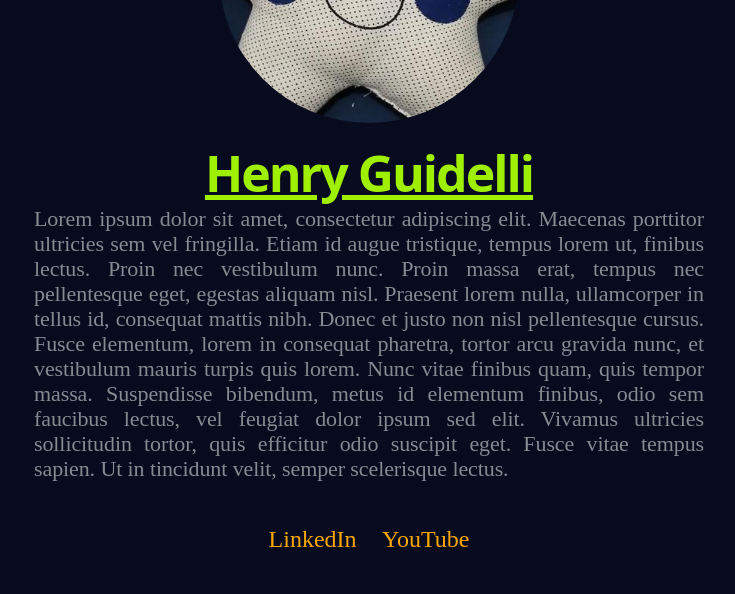
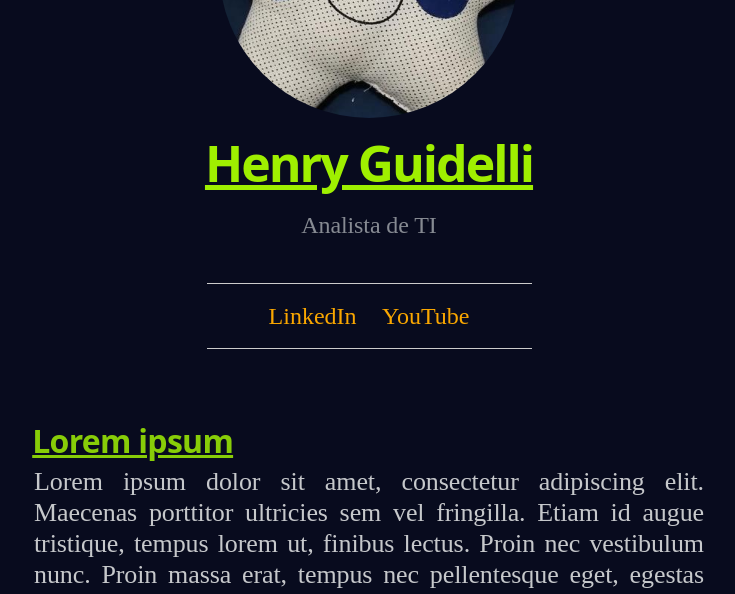
Before and after one commit to HenryGuidelli/SITES, a plain HTML site: page index.html in a window 1280 px wide. Shown: the part 202-796 px from the top of the page, without its empty margins (271-1006 px from the left). Drawn offline with Linux system fonts and the light colour scheme; a script that the page names is missing.

Commit message:
Dividers

```diff
--- a/index.html
+++ b/index.html
@@ -27,14 +27,15 @@
     <div class="container">
       <div class="row">
         <div class="col-xs-12 text-align-center">
-          <a href="/images/perfil.jpeg" target="_blank">
+          <a href="https://linkedin.com/in/henryguidelli/" target="_blank">
             <img class="hero-image" src="/images/perfil.jpeg" title="Henry Guidelli">
           </a>
           <h1 class="hero-title">Henry Guidelli</h1>
           <div class="hero-description">
-            Lorem ipsum dolor sit amet, consectetur adipiscing elit. Maecenas porttitor ultricies sem vel fringilla. Etiam id augue tristique, tempus lorem ut, finibus lectus. Proin nec vestibulum nunc. Proin massa erat, tempus nec pellentesque eget, egestas aliquam nisl. Praesent lorem nulla, ullamcorper in tellus id, consequat mattis nibh. Donec et justo non nisl pellentesque cursus. Fusce elementum, lorem in consequat pharetra, tortor arcu gravida nunc, et vestibulum mauris turpis quis lorem. Nunc vitae finibus quam, quis tempor massa. Suspendisse bibendum, metus id elementum finibus, odio sem faucibus lectus, vel feugiat dolor ipsum sed elit. Vivamus ultricies sollicitudin tortor, quis efficitur odio suscipit eget. Fusce vitae tempus sapien. Ut in tincidunt velit, semper scelerisque lectus.
+            Analista de TI
 			    </div>
-          <br>
+
+          <hr class="divider">
           <div class="hero-links">
             <a href="https://linkedin.com/in/henryguidelli/" target="_blank">LinkedIn</a>
             <a href="https://youtube.com/@sguide" target="_blank">YouTube</a>
@@ -85,6 +86,7 @@
             <a href="https://linkedin.com/in/henryguidelli/" target="_blank">LinkedIn</a>
             <a href="https://youtube.com/@sguide" target="_blank">YouTube</a>
           </div>
+          <hr class="divider">
         </div>
       </div>
 
@@ -92,10 +94,9 @@
         <div class="col-xs-12 text-align-center">
 			  <div class="github-card" data-github="henryguidelli" data-width="325" data-height="150" data-theme="default"></div>
 			  <script src="//cdn.jsdelivr.net/github-cards/latest/widget.js"></script>
-          <hr class="divider">
         </div>
       </div>
-
+      <hr class="divider">
     </div>
 
   </body>
--- a/styles/custom.css
+++ b/styles/custom.css
@@ -29,7 +29,7 @@
     font-size: 50px;
     letter-spacing: -2px;
     line-height: 50px;
-    margin: 0 0 8px 0;
+    margin: 0 0 20px 0;
     color: #9fef00;
   }
 
@@ -38,7 +38,7 @@
     color: #88cd08;
     letter-spacing: -0.72px;
     line-height: 43px;
-    margin: 40px 0 4px -1.8px;
+    margin: 55px 0 4px -1.8px;
     text-align: justify;
     text-decoration: underline;
   }
@@ -84,8 +84,8 @@
 
   .divider {
     display: block;
-    width: 100px;
-    margin: 40px auto 30px auto;
+    width: 325px;
+    margin: 15px auto 15px auto;
     border: 0;
     border-top: 1px solid #CCC;
   }
@@ -98,15 +98,16 @@
     color: #868a92;
     letter-spacing: -0.1px;
     line-height: 25px;
-    margin: 0 0 10px 0;
-    text-align: justify;
+    margin: 25px 0 45px 0;
+    text-align: center;
+    font-size: 24px;
   }
 
   .hero-image {
     border-radius: 50%;
     width: 300px;
     height: 300px;
-    margin: 25px 0;
+    margin: 20px 0;
     -webkit-transition: -webkit-transform 1.5s ease-in-out;
   }
 
```
